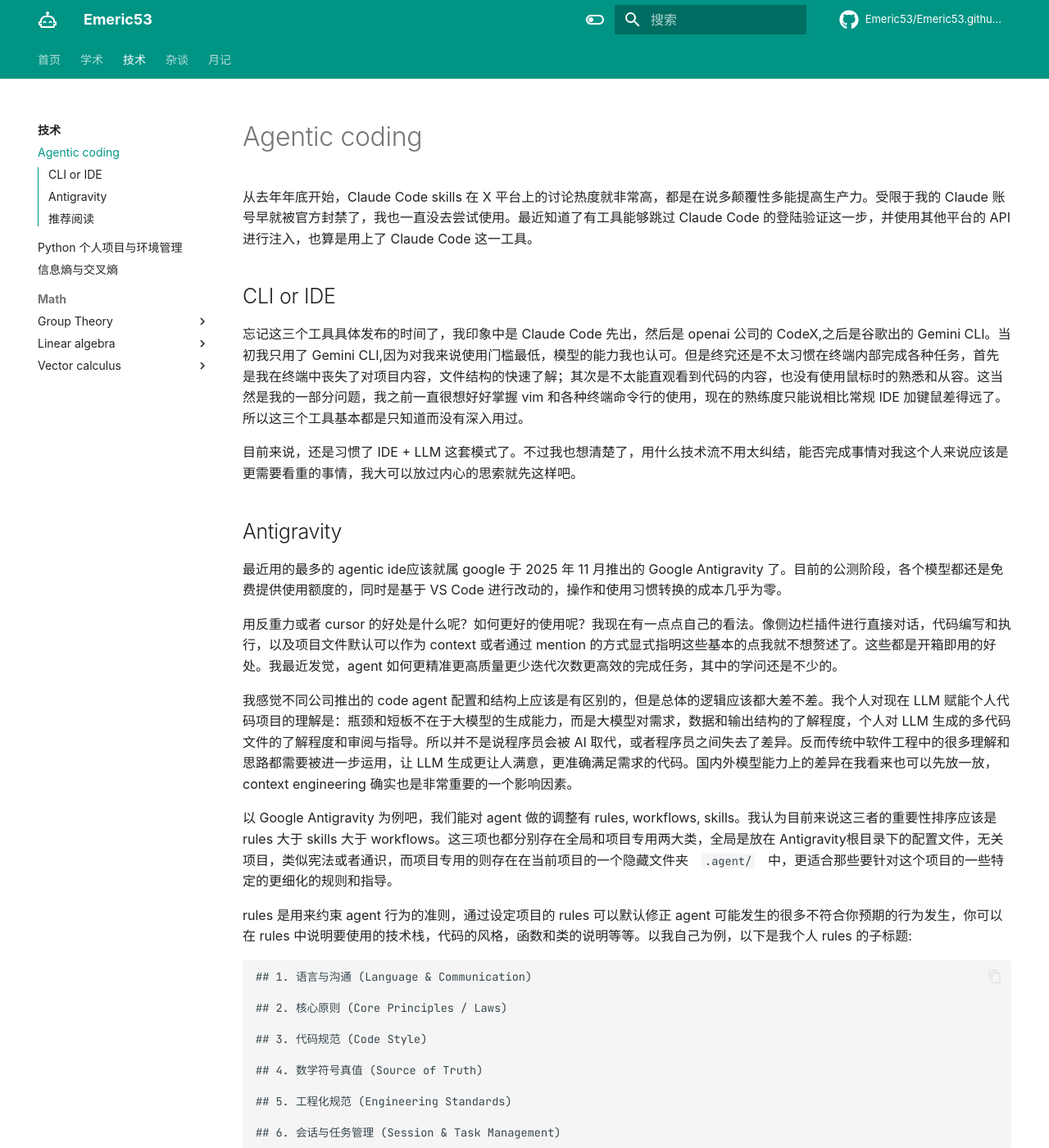
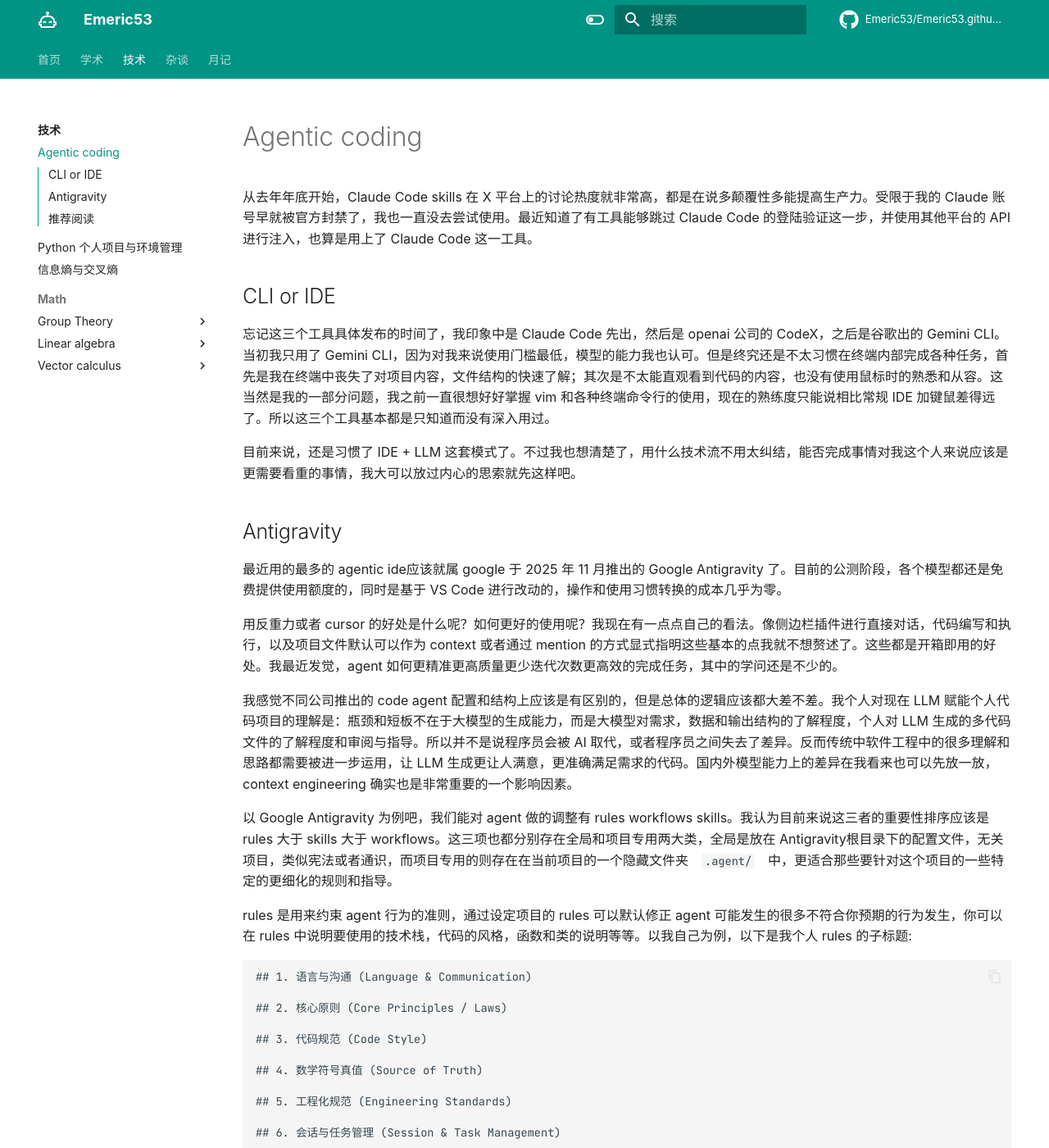
Before and after one commit to Emeric53/Emeric53.github.io, an MkDocs documentation site: the page built from docs/technology/agentic coding.md, in a window 1280 px wide and 1400 px high. Shown: the whole window at 82% size. Built offline with MkDocs 1.6.1 and Material for MkDocs 9.7.7, drawn with Linux system fonts in a browser that asks for light colours; some web fonts are replaced; comment, search, counter and statistics services are not loaded.

```diff
--- a/docs/technology/agentic coding.md
+++ b/docs/technology/agentic coding.md
@@ -4,7 +4,7 @@
 
 ## CLI or IDE
 
-忘记这三个工具具体发布的时间了，我印象中是 Claude Code 先出，然后是 openai 公司的 CodeX,之后是谷歌出的 Gemini CLI。当初我只用了 Gemini CLI,因为对我来说使用门槛最低，模型的能力我也认可。但是终究还是不太习惯在终端内部完成各种任务，首先是我在终端中丧失了对项目内容，文件结构的快速了解；其次是不太能直观看到代码的内容，也没有使用鼠标时的熟悉和从容。这当然是我的一部分问题，我之前一直很想好好掌握 vim 和各种终端命令行的使用，现在的熟练度只能说相比常规 IDE 加键鼠差得远了。所以这三个工具基本都是只知道而没有深入用过。
+忘记这三个工具具体发布的时间了，我印象中是 Claude Code 先出，然后是 openai 公司的 CodeX，之后是谷歌出的 Gemini CLI。当初我只用了 Gemini CLI，因为对我来说使用门槛最低，模型的能力我也认可。但是终究还是不太习惯在终端内部完成各种任务，首先是我在终端中丧失了对项目内容，文件结构的快速了解；其次是不太能直观看到代码的内容，也没有使用鼠标时的熟悉和从容。这当然是我的一部分问题，我之前一直很想好好掌握 vim 和各种终端命令行的使用，现在的熟练度只能说相比常规 IDE 加键鼠差得远了。所以这三个工具基本都是只知道而没有深入用过。
 
 目前来说，还是习惯了 IDE + LLM 这套模式了。不过我也想清楚了，用什么技术流不用太纠结，能否完成事情对我这个人来说应该是更需要看重的事情，我大可以放过内心的思索就先这样吧。
 
@@ -15,7 +15,7 @@
 
 我感觉不同公司推出的 code agent 配置和结构上应该是有区别的，但是总体的逻辑应该都大差不差。我个人对现在 LLM 赋能个人代码项目的理解是：瓶颈和短板不在于大模型的生成能力，而是大模型对需求，数据和输出结构的了解程度，个人对 LLM 生成的多代码文件的了解程度和审阅与指导。所以并不是说程序员会被 AI 取代，或者程序员之间失去了差异。反而传统中软件工程中的很多理解和思路都需要被进一步运用，让 LLM 生成更让人满意，更准确满足需求的代码。国内外模型能力上的差异在我看来也可以先放一放，context engineering 确实也是非常重要的一个影响因素。
 
-以 Google Antigravity 为例吧，我们能对 agent 做的调整有 rules, workflows, skills。我认为目前来说这三者的重要性排序应该是 rules 大于 skills 大于 workflows。这三项也都分别存在全局和项目专用两大类，全局是放在 Antigravity根目录下的配置文件，无关项目，类似宪法或者通识，而项目专用的则存在在当前项目的一个隐藏文件夹　`.agent/`　中，更适合那些要针对这个项目的一些特定的更细化的规则和指导。
+以 Google Antigravity 为例吧，我们能对 agent 做的调整有 rules workflows skills。我认为目前来说这三者的重要性排序应该是 rules 大于 skills 大于 workflows。这三项也都分别存在全局和项目专用两大类，全局是放在 Antigravity根目录下的配置文件，无关项目，类似宪法或者通识，而项目专用的则存在在当前项目的一个隐藏文件夹　`.agent/`　中，更适合那些要针对这个项目的一些特定的更细化的规则和指导。
 
 rules 是用来约束 agent 行为的准则，通过设定项目的 rules 可以默认修正 agent 可能发生的很多不符合你预期的行为发生，你可以在 rules 中说明要使用的技术栈，代码的风格，函数和类的说明等等。以我自己为例，以下是我个人 rules 的子标题:
 
```
